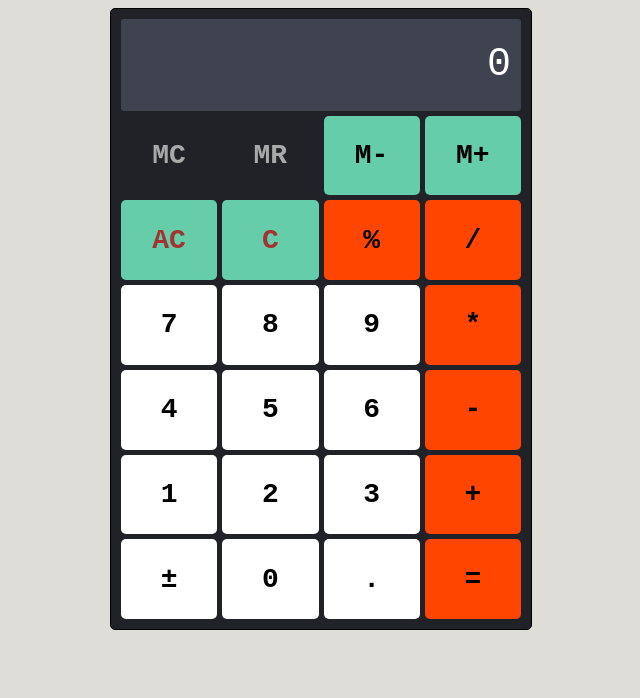
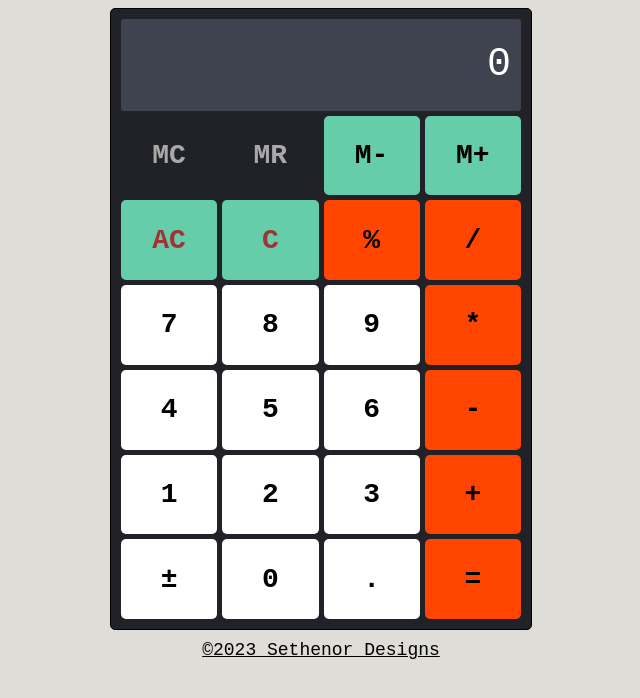
Before and after one commit to Theosxenos/Calculator-JS, a plain HTML site: page index.html in a window 1280 px wide. Shown: the whole page, without its empty margins (319-959 px from the left). Drawn offline with Linux system fonts and the light colour scheme.

Commit message:
Add copyright

```diff
--- a/index.html
+++ b/index.html
@@ -53,5 +53,8 @@
         <button class="separator" value=",">.</button>
         <button class="operator" value="=">=</button>
     </div>
+    <div class="copyright">
+        <a href="https://design.sethenor.nl">&copy;2023 Sethenor Designs</a>
+    </div>
 </body>
 </html>
--- a/style.css
+++ b/style.css
@@ -10,6 +10,7 @@ body {
     align-items: center;
     background-color: #dfddd7;
     /* height: 900px; */
+    flex-direction: column;
 }
 
 #calculator
@@ -91,3 +92,9 @@ button:hover:not(:disabled) {
 .memorybutton, .clearbutton {
     background-color: mediumaquamarine;
 }
+
+.copyright {
+    font-size: 18px;
+    justify-self: end;
+    margin-top: 10px;
+}
```
